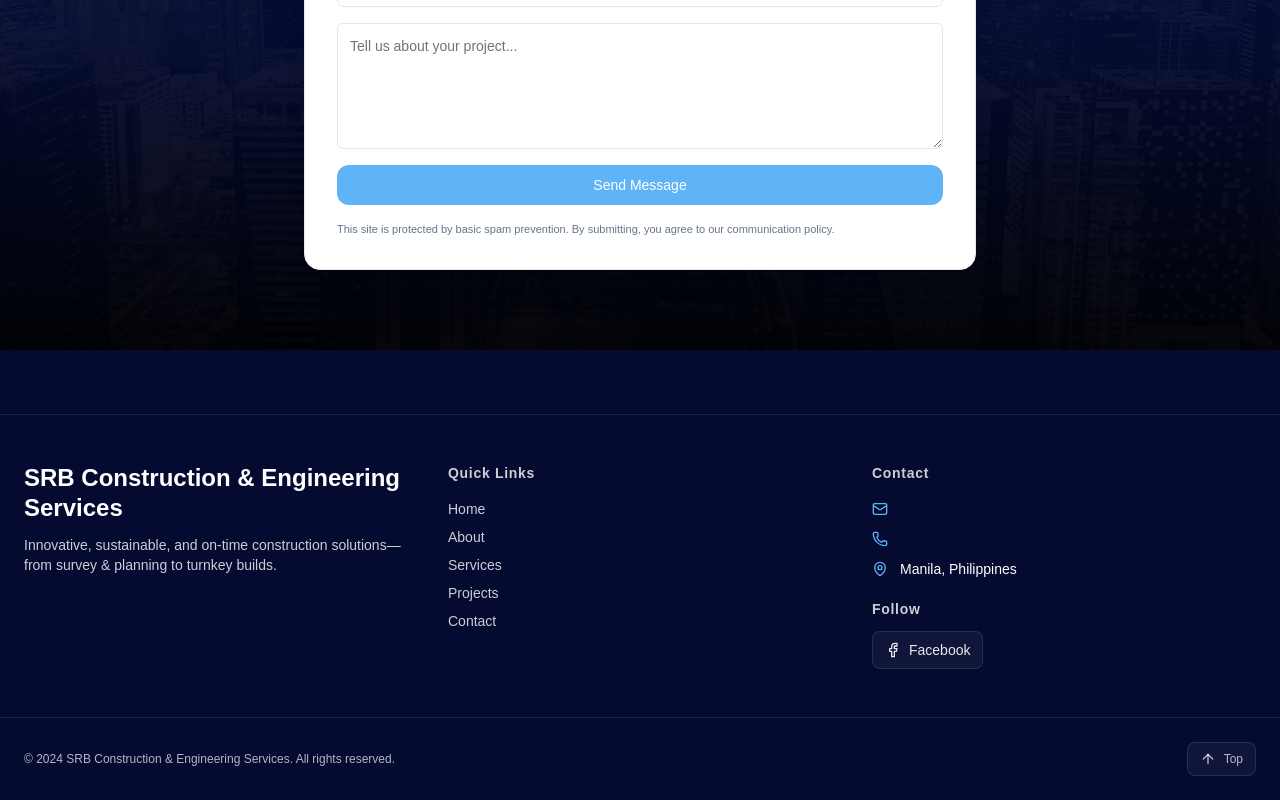
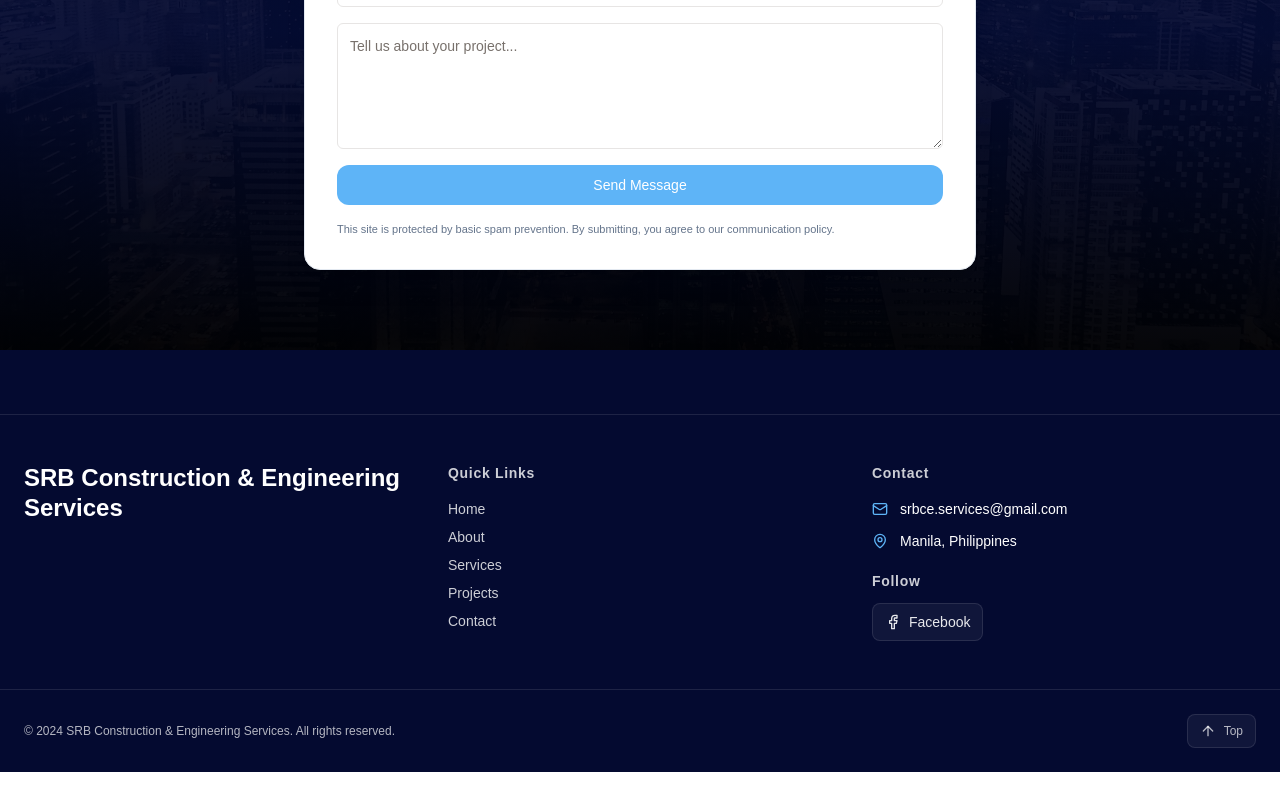
Before and after one commit to YanRho/srbce-landing-page, a Next.js app: page / in a window 1280 px wide. Shown: the part 3872-4672 px from the top of the page. After the commit the page ends 4644 px from the top, so only its background shows below. Built offline with nearby package versions, Linux system fonts and the light colour scheme.

Commit message:
removed links

```diff
--- a/components/sections/footer.tsx
+++ b/components/sections/footer.tsx
@@ -19,13 +19,9 @@
 
       {/* Main grid */}
       <div className="container mx-auto px-6 py-12 grid gap-10 md:grid-cols-3">
-        {/* Brand & blurb */}
+        {/* Brand & blurb */}{/* Quick trust strip */}
         <div>
           <h3 className="text-2xl font-bold leading-tight">SRB Construction & Engineering Services</h3>
-          <p className="mt-3 text-white/80 max-w-prose text-sm">
-            Innovative, sustainable, and on‑time construction solutions—from survey & planning
-            to turnkey builds.
-          </p>
         </div>
 
         {/* Quick links */}
@@ -65,11 +61,7 @@
           <ul className="mt-4 space-y-3 text-sm">
             <li className="flex items-start gap-3">
               <Mail className="h-4 w-4 text-[#5eb4f7] mt-0.5" />
-              {/* <span>TODO: Add Business email</span> */}
-            </li>
-            <li className="flex items-start gap-3">
-              <Phone className="h-4 w-4 text-[#5eb4f7] mt-0.5" />
-              {/* <span> TODO: Add Business Phone Number</span> */}
+              srbce.services@gmail.com
             </li>
             <li className="flex items-start gap-3">
               <MapPin className="h-4 w-4 text-[#5eb4f7] mt-0.5" />
@@ -104,8 +96,6 @@
             >
               <ArrowUp className="h-4 w-4" /> Top
             </button>
-            {/* <Link href="#privacy" className="hover:text-white/90">Privacy</Link>
-            <Link href="#terms" className="hover:text-white/90">Terms</Link> */}
           </div>
         </div>
       </div>
--- a/components/sections/hero.tsx
+++ b/components/sections/hero.tsx
@@ -70,8 +70,6 @@
           </Button>
         </div>
 
-        {/* Quick trust strip */}
-
       </div>
 
       {/* Scroll cue */}
```
